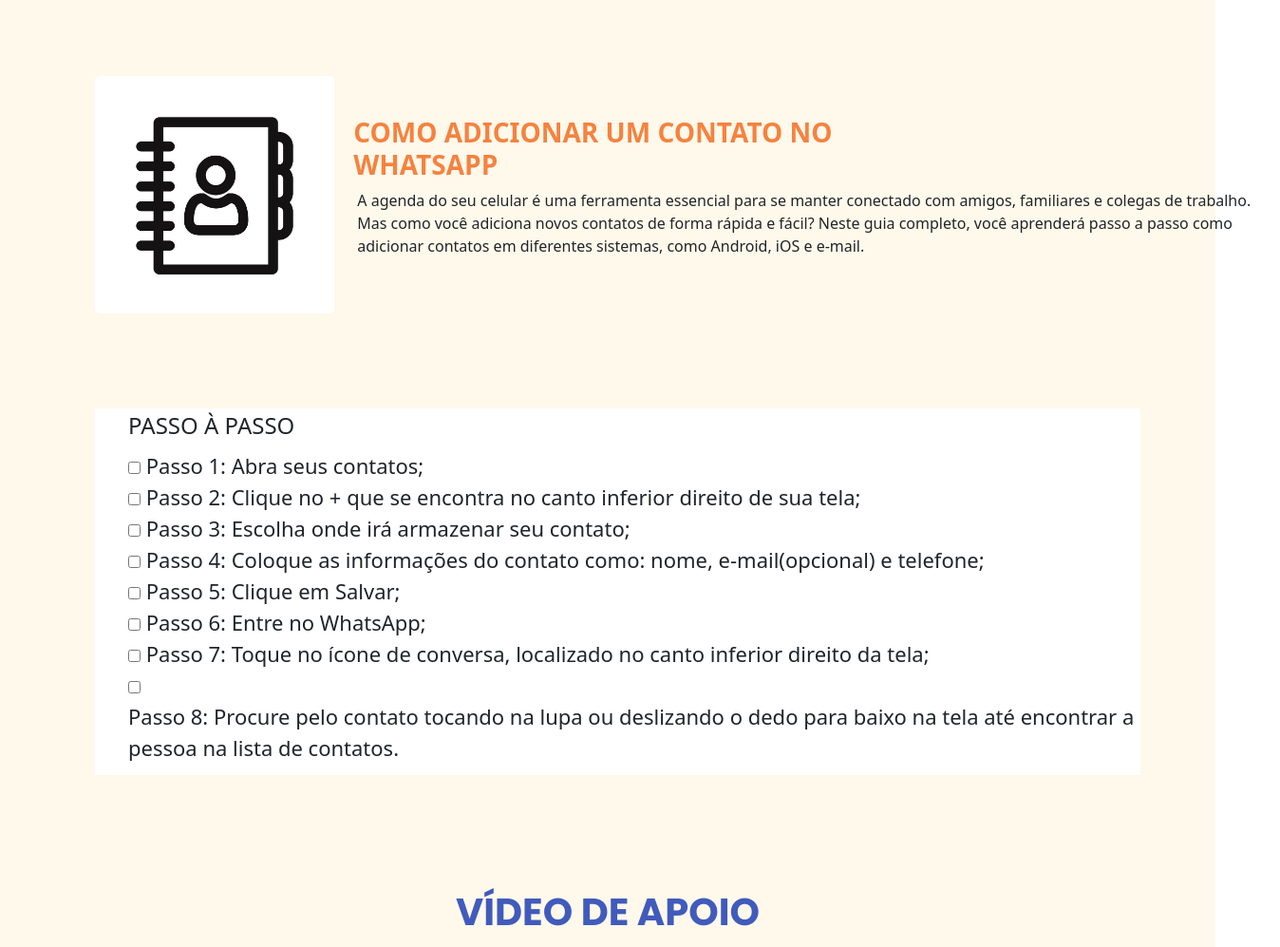
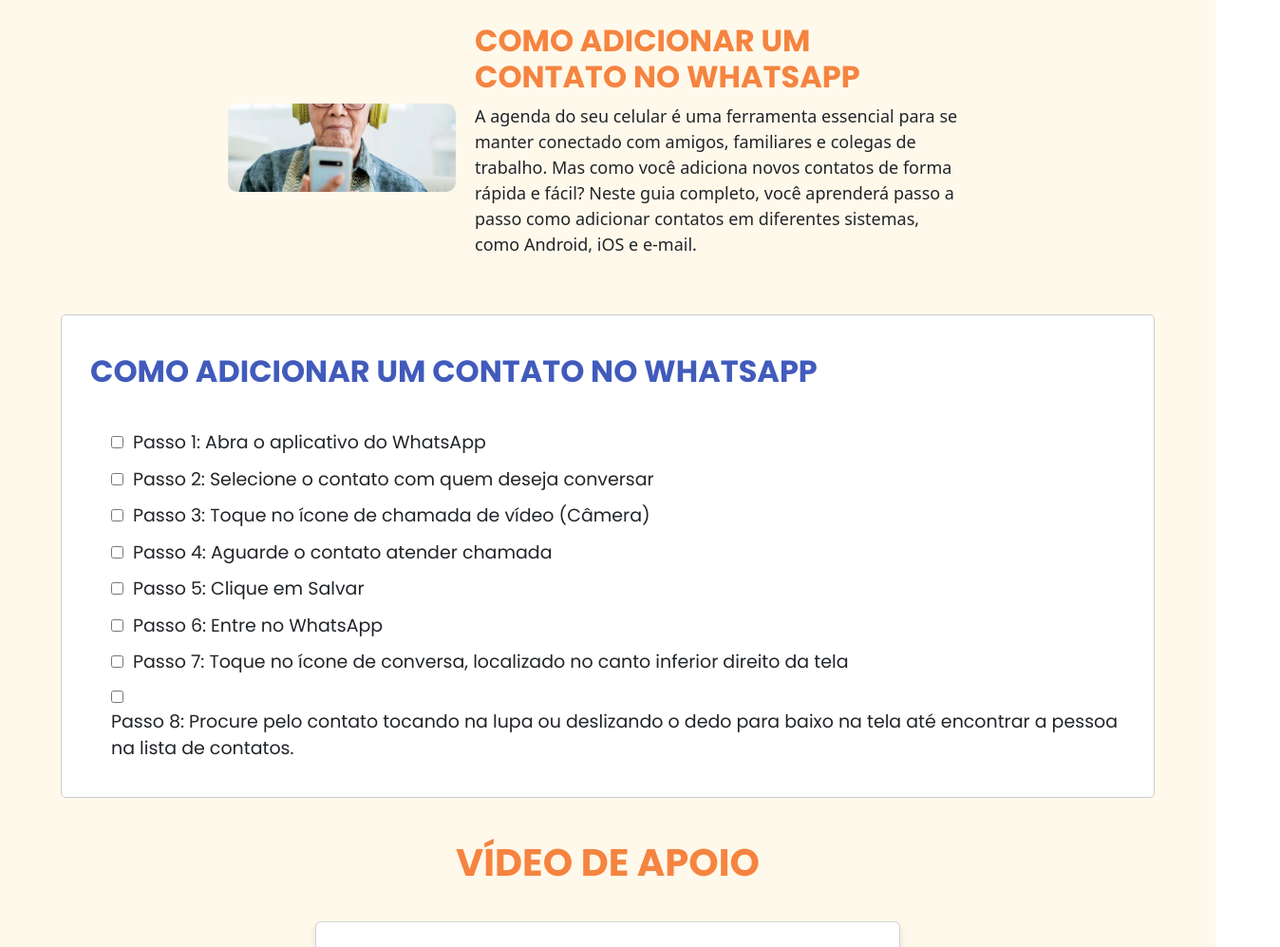
Before and after one commit to ICEI-PUC-Minas-PMV-ADS/Sabio_Guia, a plain HTML site: page src/paginaCurso-3/index.html in a window 1280 px wide. Shown: the part 780-1777 px from the top of the page at 95% size, 1348 px wide, since content can reach past the window. Drawn offline with nearby package versions, Linux system fonts and the light colour scheme; grey boxes are pictures that could not be loaded.

Commit message:
Formatação e ajuste no checklist do curso 3

```diff
--- a/src/paginaCurso-3/index.html
+++ b/src/paginaCurso-3/index.html
@@ -3,7 +3,6 @@
 <head>
     <meta charset="UTF-8">
     <meta name="viewport" content="width=device-width, initial-scale=1.0">
-
 
     <script src="https://cdn.jsdelivr.net/npm/@popperjs/core@2.11.8/dist/umd/popper.min.js" integrity="sha384-I7E8VVD/ismYTF4hNIPjVp/Zjvgyol6VFvRkX/vR+Vc4jQkC+hVqc2pM8ODewa9r" crossorigin="anonymous"></script>
     <script src="https://cdn.jsdelivr.net/npm/bootstrap@5.3.3/dist/js/bootstrap.min.js" integrity="sha384-0pUGZvbkm6XF6gxjEnlmuGrJXVbNuzT9qBBavbLwCsOGabYfZo0T0to5eqruptLy" crossorigin="anonymous"></script>
@@ -50,78 +49,58 @@
                 <img src="./img/capa.png" alt="anúncio">
                 <div class="overlay"></div>
         </div>
-
-        <!--
-        <div class="card">
-            <p>teste</p>
-        </div>
-        -->
-
         </section>
 
+        <!-- botão do tamanho da fonte -->
+        <div class="font-buttons">
+            <button id="increaseFont" class="font-button">A+</button>
+            <button id="decreaseFont" class="font-button">A-</button>
+        </div>
 
-        <section>
-        <div class="normal">
-            <img class="boxes" src="./img/agenda.jpg">
-            <article>
-                <h3 class="titulo" style="color: #F6823F;"><b>COMO ADICIONAR UM CONTATO NO WHATSAPP</b></h3>
-                <p>A agenda do seu celular é uma ferramenta essencial para se manter conectado com amigos, familiares e colegas de trabalho. Mas como você adiciona novos contatos de forma rápida e fácil? Neste guia completo, você aprenderá passo a passo como adicionar contatos em diferentes sistemas, como Android, iOS e e-mail.</p>
-            </article>
+    </br>
+
+    <div class="card-tutorial">
+        <img src="./img/capa.png" alt="Imagem" />
+        <div class="card-tutorial-content">
+            <h2 class="title-card-tutorial">COMO ADICIONAR UM CONTATO NO WHATSAPP</h2>
+            <p>A agenda do seu celular é uma ferramenta essencial para se manter conectado com amigos, familiares e colegas de trabalho. Mas como você adiciona novos contatos de forma rápida e fácil? Neste guia completo, você aprenderá passo a passo como adicionar contatos em diferentes sistemas, como Android, iOS e e-mail.</p>
         </div>
-        </section>
+    </div>
 
-        <section>
-        <div class="tutorial-container">
-        <fieldset class="passo-a-passo">
-            <legend>PASSO À PASSO</legend>
-            <div>
-              <input type="checkbox" id="p1" name="interesse" value="passo" />
-              <label for="passo"> Passo 1: Abra seus contatos; </label>
-            </div>
-            <div>
-              <input type="checkbox" id="p2" name="interesse" value="passo" />
-              <label for="passo"> Passo 2: Clique no + que se encontra no canto inferior direito de sua tela; </label>
-            </div>
-            <div>
-                <input type="checkbox" id="p3" name="interesse" value="passo" />
-                <label for="passo"> Passo 3: Escolha onde irá armazenar seu contato; </label>
-              </div>
-              <div>
-                <input type="checkbox" id="p4" name="interesse" value="passo" />
-                <label for="passo"> Passo 4: Coloque as informações do contato como: nome, e-mail(opcional) e telefone; </label>
-              </div>
-              <div>
-                <input type="checkbox" id="p5" name="interesse" value="passo" />
-                <label for="passo"> Passo 5: Clique em Salvar; </label>
-              </div>
-              <div>
-                <input type="checkbox" id="p6" name="interesse" value="passo" />
-                <label for="passo"> Passo 6: Entre no WhatsApp; </label>
-              </div>
-              <div>
-                <input type="checkbox" id="p7" name="interesse" value="passo" />
-                <label for="passo"> Passo 7: Toque no ícone de conversa, localizado no canto inferior direito da tela; </label>
-              </div>
-              <div>
-                <input type="checkbox" id="p8" name="interesse" value="passo" />
-                <label for="passo"> Passo 8: Procure pelo contato tocando na lupa ou deslizando o dedo para baixo na tela até encontrar a pessoa na lista de contatos. </label>
-              </div>
-          </fieldset>
+    </br>
+
+    <section>
+        <div class="checklist">
+            <h2>COMO ADICIONAR UM CONTATO NO WHATSAPP</h2>
+            </br>
+            <ul>
+                <li><input type="checkbox" id="step1"><label for="step1">Passo 1: Abra o aplicativo do WhatsApp</label></li>
+                <li><input type="checkbox" id="step2"><label for="step2">Passo 2: Selecione o contato com quem deseja conversar</label></li>
+                <li><input type="checkbox" id="step3"><label for="step3">Passo 3: Toque no ícone de chamada de vídeo (Câmera)</label></li>
+                <li><input type="checkbox" id="step4"><label for="step4">Passo 4: Aguarde o contato atender chamada</label></li>
+                <li><input type="checkbox" id="step5"><label for="step5">Passo 5: Clique em Salvar</label></li>
+                <li><input type="checkbox" id="step6"><label for="step6">Passo 6: Entre no WhatsApp</label></li>
+                <li><input type="checkbox" id="step7"><label for="step7">Passo 7: Toque no ícone de conversa, localizado no canto inferior direito da tela</label></li>
+                <li><input type="checkbox" id="step8"><label for="step8">Passo 8: Procure pelo contato tocando na lupa ou deslizando o dedo para baixo na tela até encontrar a pessoa na lista de contatos.</label></li>
+                <!-- Adicione mais passos conforme necessário -->
+            </ul>
         </div>
-        </section>
+    </section>
 
-        <h1 class="title">VÍDEO DE APOIO</h1>
+    </br>
+
+    <h1 class="title">VÍDEO DE APOIO</h1>
         <div class="container-cards">
             <div class="card">
                 <div class="card-content">
                     <iframe width="560" height="315" src="https://www.youtube.com/embed/rynmDNUFQTs?si=GWFuGlAesdwCOoST" title="YouTube video player" frameborder="0" allow="accelerometer; autoplay; clipboard-write; encrypted-media; gyroscope; picture-in-picture; web-share" referrerpolicy="strict-origin-when-cross-origin" allowfullscreen></iframe>
-                    <h2 class="title-card">Como adicionar um contato no WhatsApp</h2>
+                    <h2 class="title-card">COMO ADICIONAR UM CONTATO NO WHATSAPP</h2>
                 </div>
             </div>
-
-          </div>
+        </div>
 
     </main>
+
     <div class="container">
         <h2>Deixe um comentário</h2>
         <form id="commentForm">
--- a/src/paginaCurso-3/style-curso-especifico-3.css
+++ b/src/paginaCurso-3/style-curso-especifico-3.css
@@ -195,9 +195,33 @@ footer {
     margin-right: 10px;
   }
 
+/* Botões para alterar tamanho da fonte */
+.font-buttons {
+    display: flex;
+    gap: 10px;
+    position: fixed;
+    top: 100px;
+    right: 10px;
+    z-index: 1000;
+  }
+
+  .font-button {
+    background-color: #415bbc;
+    color: white;
+    border: none;
+    border-radius: 5px;
+    padding: 5px 10px;
+    cursor: pointer;
+    font-size: 14px;
+    transition: background-color 0.3s;
+  }
+
+  .font-button:hover {
+    background-color: #6985D6;
+  }
 
 .title{
-    color: #415bbc;
+    color: #f58440;
     text-align: center;
     padding: 10px;
     padding-top: 20px;
@@ -235,54 +259,66 @@ footer {
 }
 
 /*Apresentação do Tutorial*/
-.normal h3 {
-    text-align: left;
-    margin-left: 20px;
+.card-tutorial {
+    background-color:#fff9eb;
+    display: flex;
+    max-width: 800px;
+    overflow: hidden;
+    margin: auto; /* Adicionando margem auto para centralizar */
 }
 
-.boxes {
-    height: 250px;
-    border-radius: 5px;
+.title-card-tutorial {
+    margin-top: 0;
+    color: #f58440;
+    font-family: "Poppins", sans-serif;
+    font-weight: bold;
 }
 
-.normal {
+.card-tutorial img {
+    width: 30%;
+    height: 30%;
+    border-radius: 10px;
+    object-fit: cover; /* Fazendo com que a imagem cubra todo o espaço da caixa */
     display: flex;
-    width: 900px;
-    margin-top: 100px;
-    align-items: center;
-    margin-left: 100px;
-    margin-right: 100px;
-    margin-bottom: 100px;
+    align-self: center;
 }
-
-.normal p {
-    margin-left: 24px;
-    width: 150%;
+.card-tutorial-content {
+    padding: 20px;
+    width: 70%;
+    font-size: 18px;
 }
 
 /*Checkbox passo à passo*/
-.passo-a-passo {
-    display: block;
-    position: relative;
-    padding-left: 35px;
-    margin-bottom: 12px;
-    cursor: pointer;
-    font-size: 22px;
-    -webkit-user-select: none;
-    -moz-user-select: none;
-    -ms-user-select: none;
-    user-select: none;
-  }
+.checklist {
+    background-color: #fff; /* Adicionando fundo branco */
+    border: 1px solid #ccc;
+    padding: 20px;
+    border-radius: 5px;
+    max-width: 90%; /* Definindo largura máxima responsiva */
+    margin: 0 auto;
+}
 
-.tutorial-container {
-    display: flex;
-    width: 86%;
-    margin-top: 100px;
-    align-items: center;
-    margin-left: 100px;
-    margin-right: 100px;
-    margin-bottom: 100px;
-    background-color: #fff;
+.checklist h2 {
+    color: #415bbc;
+    padding: 10px;
+    padding-top: 20px;
+    font-family: "Poppins", sans-serif;
+    font-weight: bold;
+}
+
+ul {
+    list-style-type: none;
+    padding: 0;
+}
+li {
+    margin-bottom: 10px;
+}
+input[type="checkbox"] {
+    margin-right: 10px;
+}
+label {
+    font-size: 19px;
+    font-family: 'Poppins', sans-serif;
 }
 
 
@@ -292,6 +328,12 @@ footer {
     justify-content: center;
     align-items: center;
     flex-wrap: wrap;
+}
+
+.title-card {
+    font-family: "Poppins", sans-serif;
+    font-weight: bold;
+    color: #415bbc;
 }
 
 .card {
```
